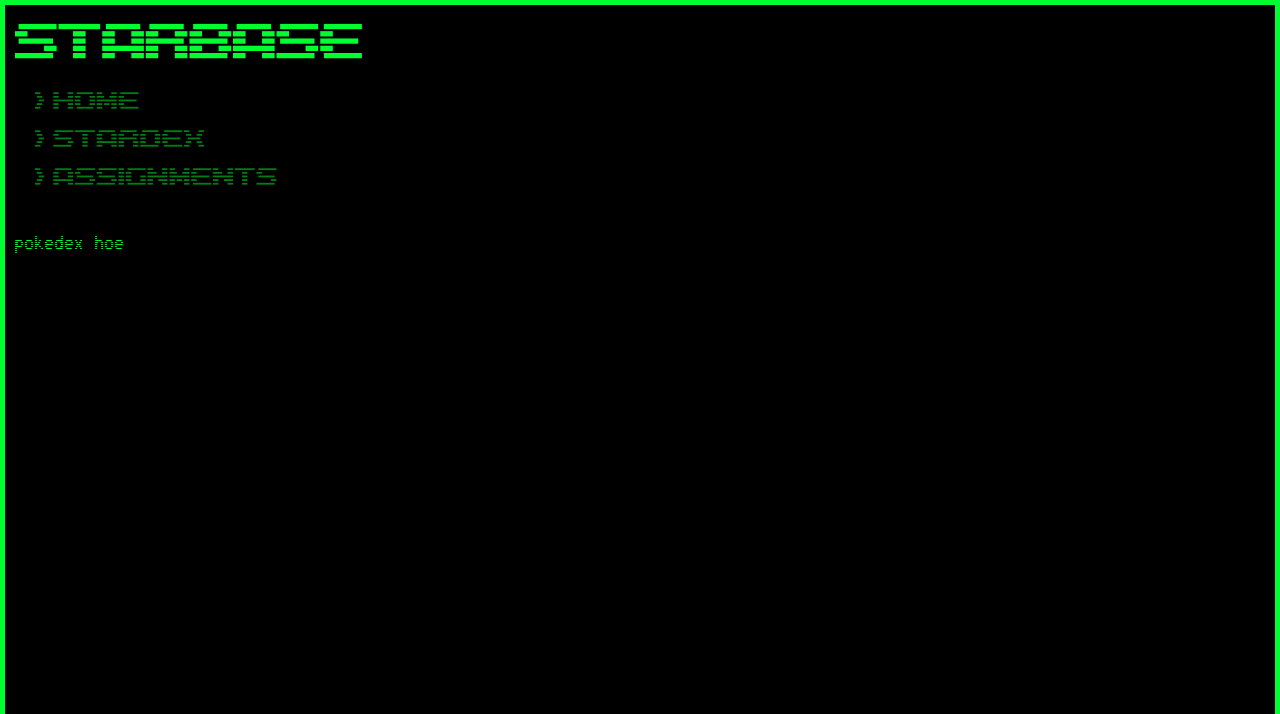
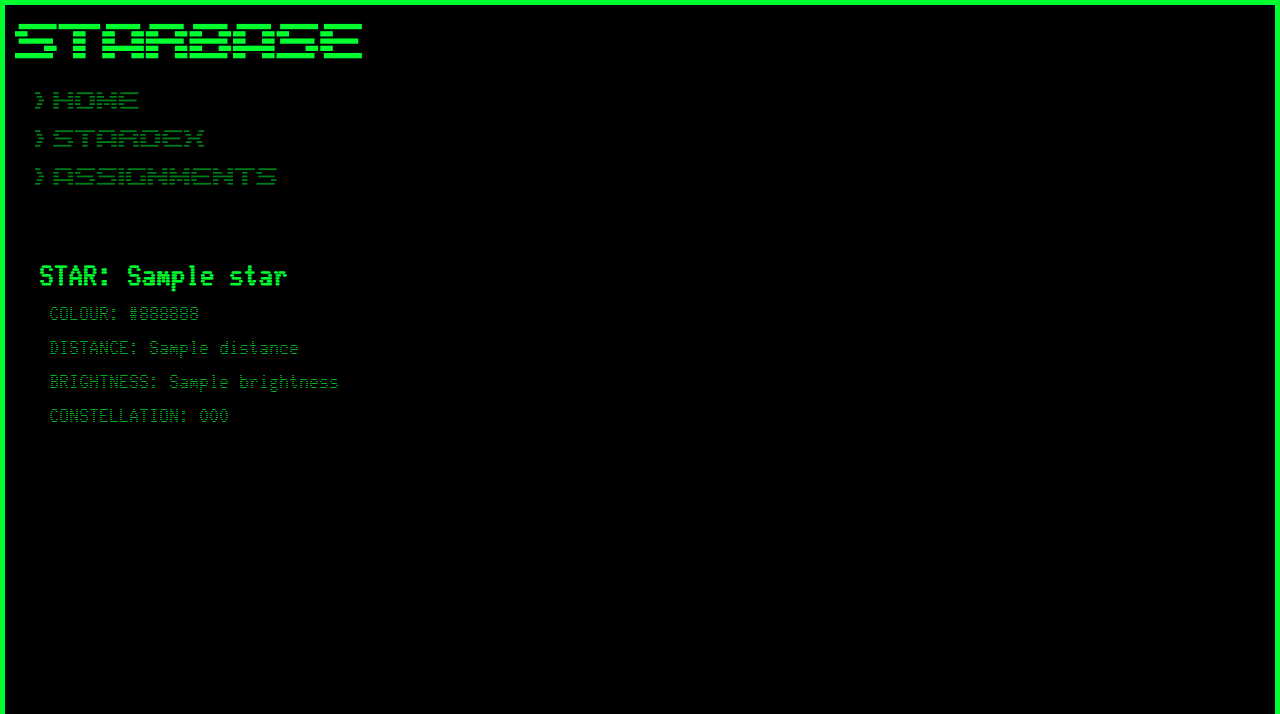
Before and after one commit to xp30n/STARBASE, a Flask app: template templates/star_page.html in a window 1280 px wide. Shown: the top 714 px of the page. Run offline with Flask 3, Linux system fonts and the light colour scheme; the template is opened without the code that fills it: most values are stand-ins (such as "Sample title", 1, 10 or a date in 2020); parts of the project's set-up code (start-up, migrations or seed data) failed here and were passed over.

Commit message:
added stardex dictionary

```diff
--- /dev/null
+++ b/api/spacecatalog.py
@@ -0,0 +1,17 @@
+import json
+from api.starGuess import fetch_stars, assignStarInfo
+
+stars, randomStarInfo = fetch_stars()
+
+# Filter out the stars with special characters
+filtered_stars = []
+
+for star in stars:
+    # If the name contains any special characters that aren't on a standard keyboard, and if the name only contains letters and numbers
+    if star["name"].isascii() and star["name"].replace(" ","").isalnum():
+        # If the star passes inpsection, it gets put into the filtered_stars list and gets put onto the webpage
+        filtered_stars.append(star)
+
+for star in filtered_stars:
+    starInfo = assignStarInfo(star)
+    star.update(starInfo)
--- a/api/starGuess.py
+++ b/api/starGuess.py
@@ -39,7 +39,6 @@ def fetch_stars():
 
 
 def assignStarInfo(randomizedStar):
-
     # NAME
     randomStarInfo["name"] = randomizedStar['name']
 
@@ -66,17 +65,18 @@ def assignStarInfo(randomizedStar):
     # DISTANCE
     # NEARBY
     # =================================
-    if randomizedStar['distance_ly'] < 30:
-        randomStarInfo['distance'] = starDistances[0]
-    # CLOSE
-    elif 30 <= randomizedStar['distance_ly'] < 200:
-        randomStarInfo['distance'] = starDistances[1]
-    # DISTANT
-    elif 200 <= randomizedStar['distance_ly'] < 1000:
-        randomStarInfo['distance'] = starDistances[2]
-    # EXTREMELY DISTANT
-    else:
-        randomStarInfo['distance'] = starDistances[3]
+    if randomizedStar['distance_ly'] is not None:
+        if randomizedStar['distance_ly'] < 30:
+            randomStarInfo['distance'] = starDistances[0]
+        # CLOSE
+        elif 30 <= randomizedStar['distance_ly'] < 200:
+            randomStarInfo['distance'] = starDistances[1]
+        # DISTANT
+        elif 200 <= randomizedStar['distance_ly'] < 1000:
+            randomStarInfo['distance'] = starDistances[2]
+        # EXTREMELY DISTANT
+        else:
+            randomStarInfo['distance'] = starDistances[3]
 
 
     # Check if the star colour name  in the randomStars' object_type matches the name in the
@@ -89,3 +89,4 @@ def assignStarInfo(randomizedStar):
             randomStarInfo["colour"] = colour
             # Break out of the loop once the colour match is found
             break
+    return randomStarInfo
--- a/main.py
+++ b/main.py
@@ -1,6 +1,7 @@
 from flask import Flask, render_template, request, session
 
 from api.starGuess import fetch_stars
+from api.spacecatalog import filtered_stars
 
 app = Flask(__name__)
 app.secret_key = 'Leon_Kennedy_Starbase'
@@ -12,9 +13,8 @@ def homepage():
 
 @app.route('/stars')
 def star_page():
-
-
-    return render_template("star_page.html")
+    stars, _ = fetch_stars()
+    return render_template("star_page.html", stars=filtered_stars)
 
 @app.route('/assignments')
 def assignments():
--- a/static/css/base.css
+++ b/static/css/base.css
@@ -78,6 +78,7 @@ li {
   opacity: 0.7;
   transition: opacity 0.2s ease;
   width: fit-content;
+  color: rgb(0, 255, 47);
 }
 
 li:hover {
@@ -159,3 +160,16 @@ body.scrollable-page::-webkit-scrollbar-thumb {
   background: #39ff14;
   border-radius: 4px;
 }
+
+.star-page {
+  padding: 10px 15px;
+}
+
+.star-name {
+  margin: 20px 10px -5px;
+}
+
+.star-categories {
+  margin: 0 10px 20px;
+  padding: 10px;
+}
--- a/templates/assignments.html
+++ b/templates/assignments.html
@@ -11,11 +11,6 @@
     <p>Random Star Distance: {{randomStar["distance"]}}</p>
     <p>Random Star Constellation: {{randomStar["constellation"]}}</p>
     <p>Random Star Brightness: {{randomStar["brightness"]}}</p>
-    {% for star in stars %}
-    <ul>
-
-    </ul>
-    {% endfor %}
   </div>
 </div>
 
--- a/templates/star_page.html
+++ b/templates/star_page.html
@@ -2,6 +2,20 @@
 
 {% block body_class %}scrollable-page{% endblock %}
 
-{% block content %}
-<p>pokedex hoe</p>
+{%block content %}
+
+<div class="star-page">
+    <div class="output">
+      {% for star in stars %}
+      <h3 class="star-name">STAR: {{ star["name"] }}</h3>
+      <ul class="star-categories">
+        <li>COLOUR: {{ star["colour"] }}</li>
+        <li>DISTANCE: {{ star["distance"] }}</li>
+        <li>BRIGHTNESS: {{ star["brightness"] }}</li>
+        <li>CONSTELLATION: {{ star["constellation"] }}</li>
+      </ul>
+      {% endfor %}
+    </div>
+  </div>
+
 {% endblock %}
```
